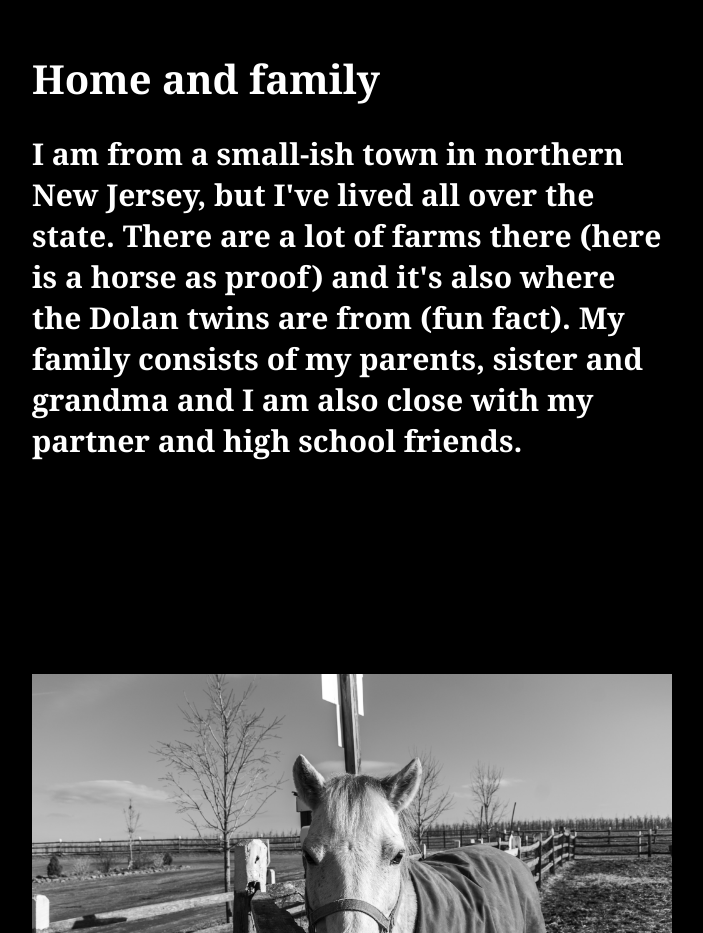
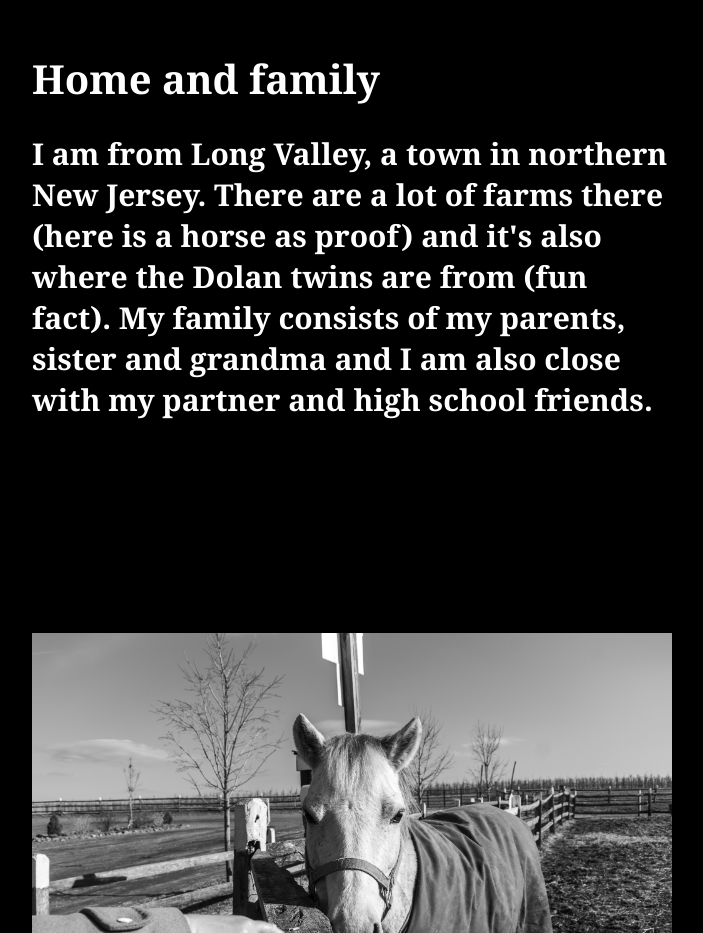
Before and after one commit to pamelarsmith/pamintroUX, a plain HTML site: page index.html in a window 1280 px wide. Shown: the part 2300-3233 px from the top of the page, without its empty margins (288-991 px from the left). Drawn offline with Linux system fonts and the light colour scheme.

Commit message:
Update index.html

```diff
--- a/index.html
+++ b/index.html
@@ -70,7 +70,7 @@
 
      <div class="textblock" style="text-align: left">
  <h1>Home and family</h1>
-  <h2>I am from a small-ish town in northern New Jersey, but I've lived all over the state. There are a lot of farms there (here is a horse as proof) and it's also where the Dolan twins are from (fun fact). My family consists of my parents, sister and grandma and I am also close with my partner and high school friends. </h2>
+  <h2>I am from Long Valley, a town in northern New Jersey. There are a lot of farms there (here is a horse as proof) and it's also where the Dolan twins are from (fun fact). My family consists of my parents, sister and grandma and I am also close with my partner and high school friends. </h2>
   </div>
 
 <br>
```
